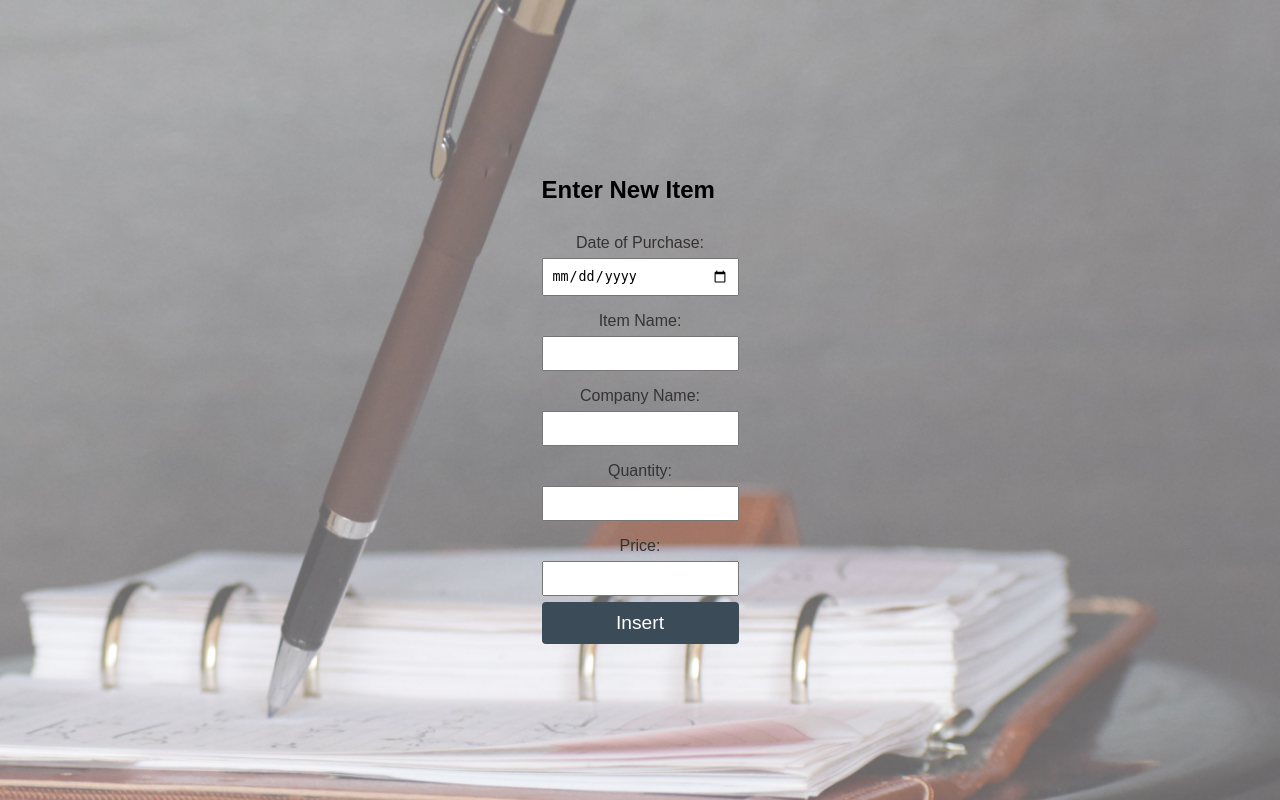
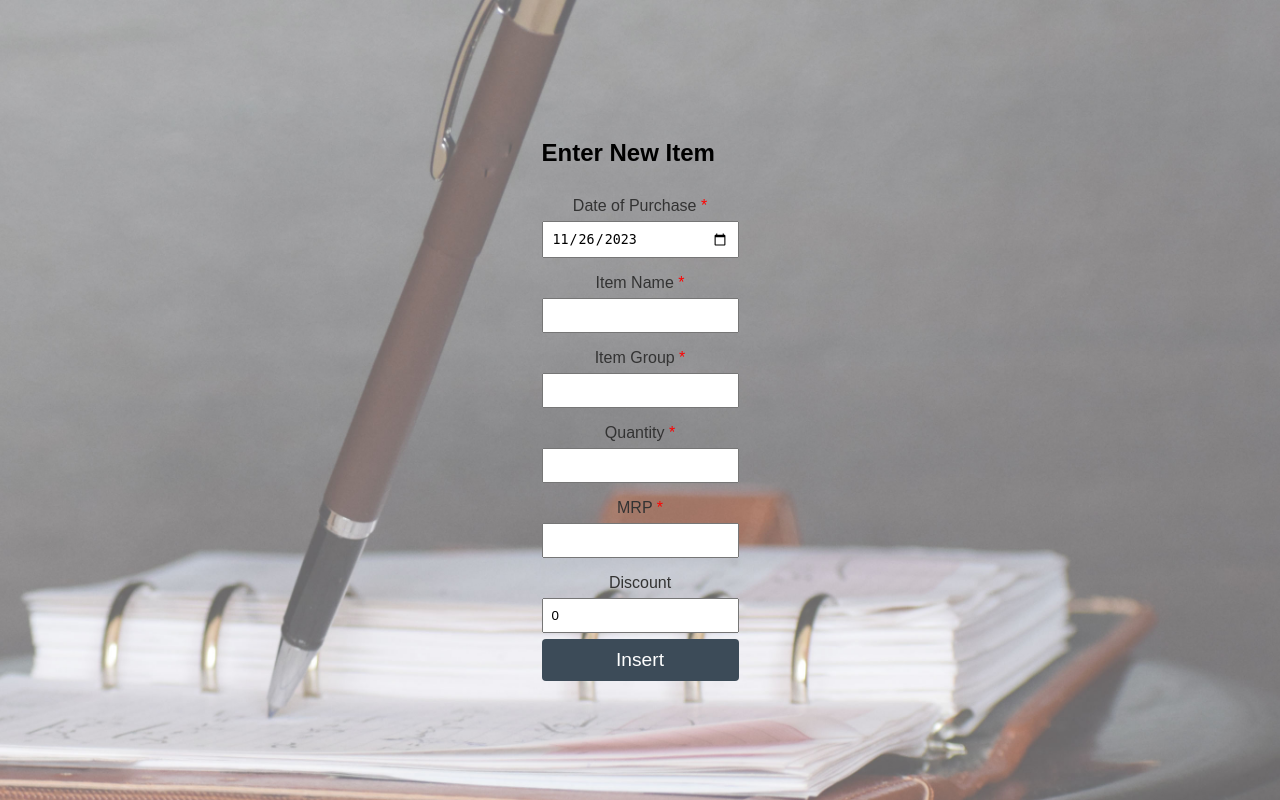
Before and after one commit to aditya2296/OMS, a Flask app: page /new_item in a window 1280 px wide. Run offline with Flask 3, Linux system fonts and the light colour scheme.

Commit message:
^Item details

```diff
--- a/app.py
+++ b/app.py
@@ -48,13 +48,15 @@ def save_new_item():
     newItemCompany = request.form.get('newItemCompany')
     newItemQuantity = request.form.get('newItemQuantity')
     newItemPrice = request.form.get('newItemPrice')
+    newItemDiscount = request.form.get('newItemDiscount')
 
     new_item = {
         'Date of Purchase': newItemDate,
         'Item Name': newItemName,
         'Company Name': newItemCompany,
         'Quantity': int(newItemQuantity),
-        'Price': float(newItemPrice)
+        'Price': int(newItemPrice),
+        'Discount': int(newItemDiscount)
     }
     item_detail.append(new_item)
 
--- a/templates/new_item.html
+++ b/templates/new_item.html
@@ -11,26 +11,44 @@
         <h2>Enter New Item</h2>
         <form onsubmit="return insertNewItem()">
             <!-- Form to enter new item details -->
-            <label for="newItemDate">Date of Purchase:</label>
+            <label for="newItemDate" class="required">Date of Purchase</label>
             <input type="date" id="newItemDate" name="newItemDate" required>
 
-            <label for="newItemName">Item Name:</label>
+            <label for="newItemName" class="required">Item Name</label>
             <input type="text" id="newItemName" name="newItemName" required>
 
-            <label for="newItemCompany">Company Name:</label>
+            <label for="newItemCompany" class="required">Item Group</label>
             <input type="text" id="newItemCompany" name="newItemCompany" required>
 
-            <label for="newItemQuantity">Quantity:</label>
+            <label for="newItemQuantity" class="required">Quantity</label>
             <input type="number" id="newItemQuantity" name="newItemQuantity" required>
 
-            <label for="newItemPrice">Price:</label>
-            <input type="number" id="newItemPrice" name="newItemPrice" step="0.01" required>
+            <label for="newItemPrice" class="required">MRP</label>
+            <input type="number" id="newItemPrice" name="newItemPrice" required>
+
+            <label for="newItemDiscount">Discount</label>
+            <input type="number" id="newItemDiscount" name="newItemDiscount">
 
             <button type="submit">Insert</button>
         </form>
     </div>
 
     <script>
+        function setTodaysDate() {
+            var today = new Date();
+            var dd = String(today.getDate()).padStart(2, '0');
+            var mm = String(today.getMonth() + 1).padStart(2, '0'); // January is 0!
+            var yyyy = today.getFullYear();
+
+            today = yyyy + '-' + mm + '-' + dd;
+
+            document.getElementById('newItemDate').value = today;
+            document.getElementById('newItemDiscount').value = 0;
+        }
+
+        // Call setTodaysDate when the page loads
+        window.onload = setTodaysDate;
+
         function insertNewItem() {
             // Get values from the form
             var newItemDate = document.getElementById('newItemDate').value;
@@ -38,6 +56,7 @@
             var newItemCompany = document.getElementById('newItemCompany').value;
             var newItemQuantity = document.getElementById('newItemQuantity').value;
             var newItemPrice = document.getElementById('newItemPrice').value;
+            var newItemDiscount = document.getElementById('newItemDiscount').value;
 
             // Create a new FormData object to send data to the server (Flask)
             var formData = new FormData();
@@ -46,6 +65,7 @@
             formData.append('newItemCompany', newItemCompany);
             formData.append('newItemQuantity', newItemQuantity);
             formData.append('newItemPrice', newItemPrice);
+            formData.append('newItemDiscount', newItemDiscount);
 
             // Send a POST request to the server to save the new item
             fetch("{{ url_for('save_new_item') }}", {
```
Also changed, not shown: templates/item_details.html (+5 -3 lines).
